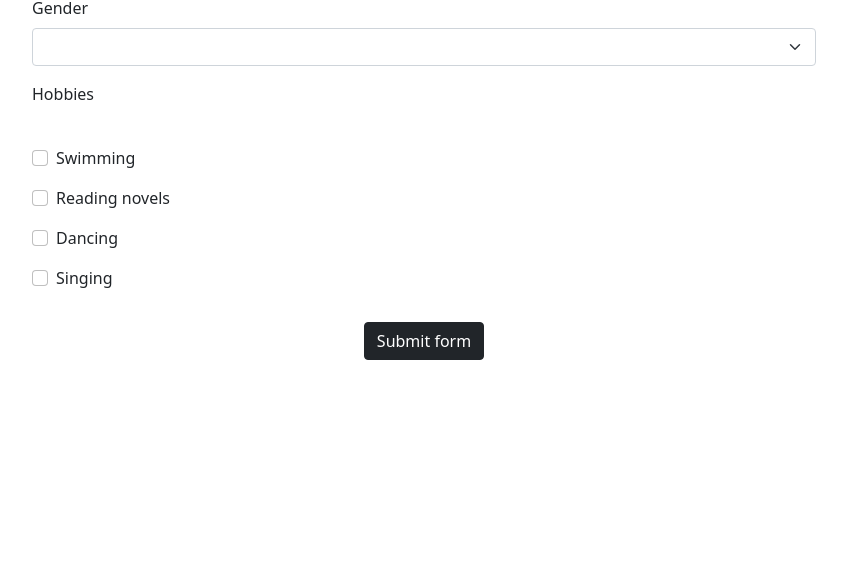
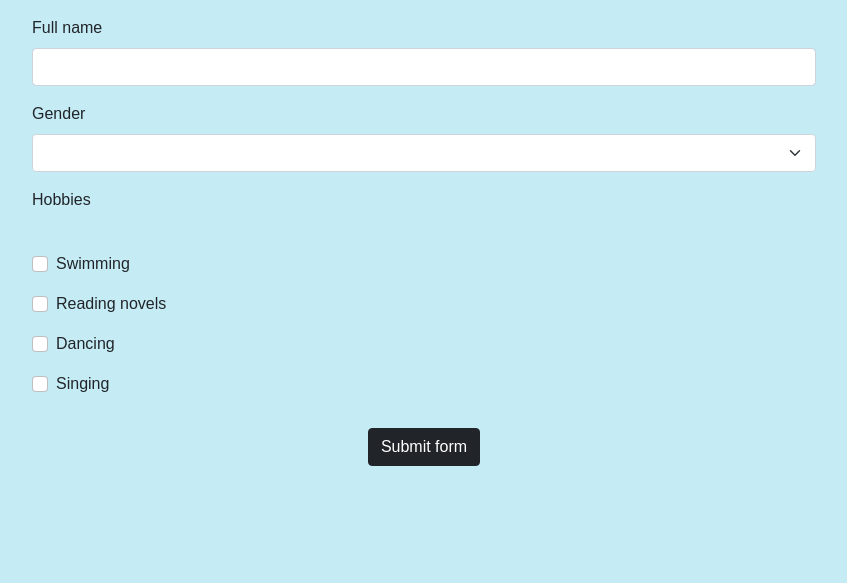
Before and after one commit to priyankaparale/RegistrationFormContest, a plain HTML site: page index.html in a window 1280 px wide. Shown: the part 217-800 px from the top of the page, without its empty margins (216-1063 px from the left). Drawn offline with nearby package versions, Linux system fonts and the light colour scheme.

Commit message:
Style added

```diff
--- a/style.css
+++ b/style.css
@@ -1,3 +1,18 @@
+* {
+    box-sizing: border-box;
+}
+
+body {
+    background-color: #c5ecf5;
+    font-family: 'Muli', sans-serif;
+    display: flex;
+    align-items: center;
+    justify-content: center;
+    height: 100vh;
+    margin: 0;
+}
+
+
 .registration-form{
 	width: 800px;
     margin: 10px auto;
```
